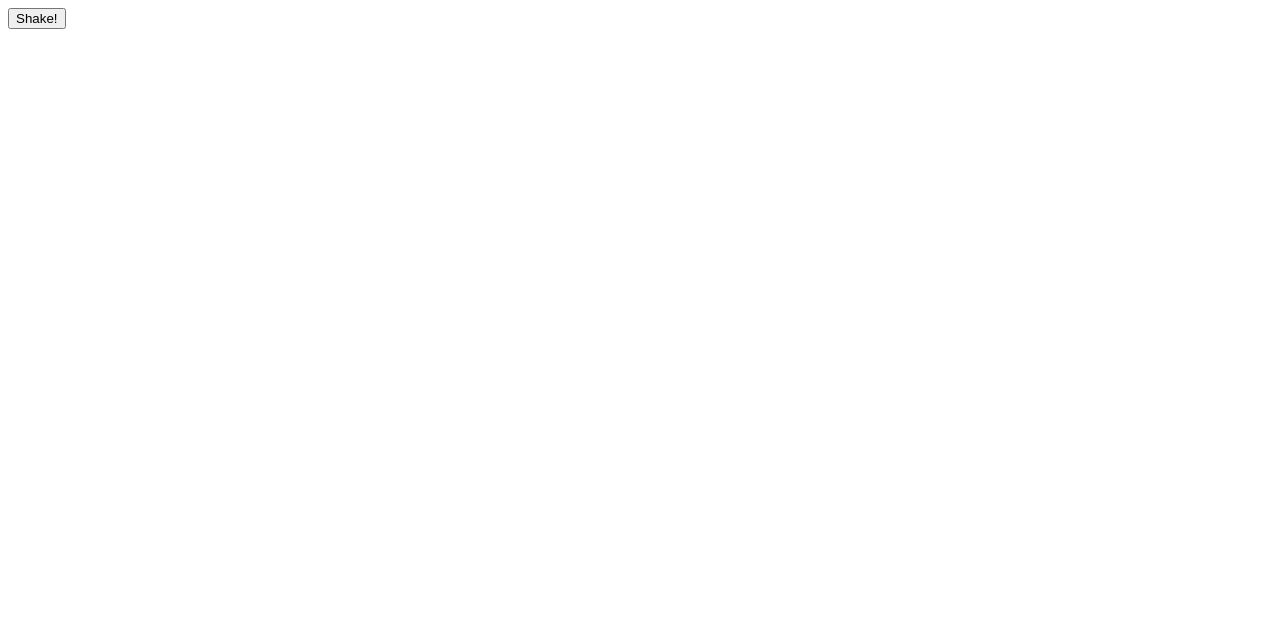
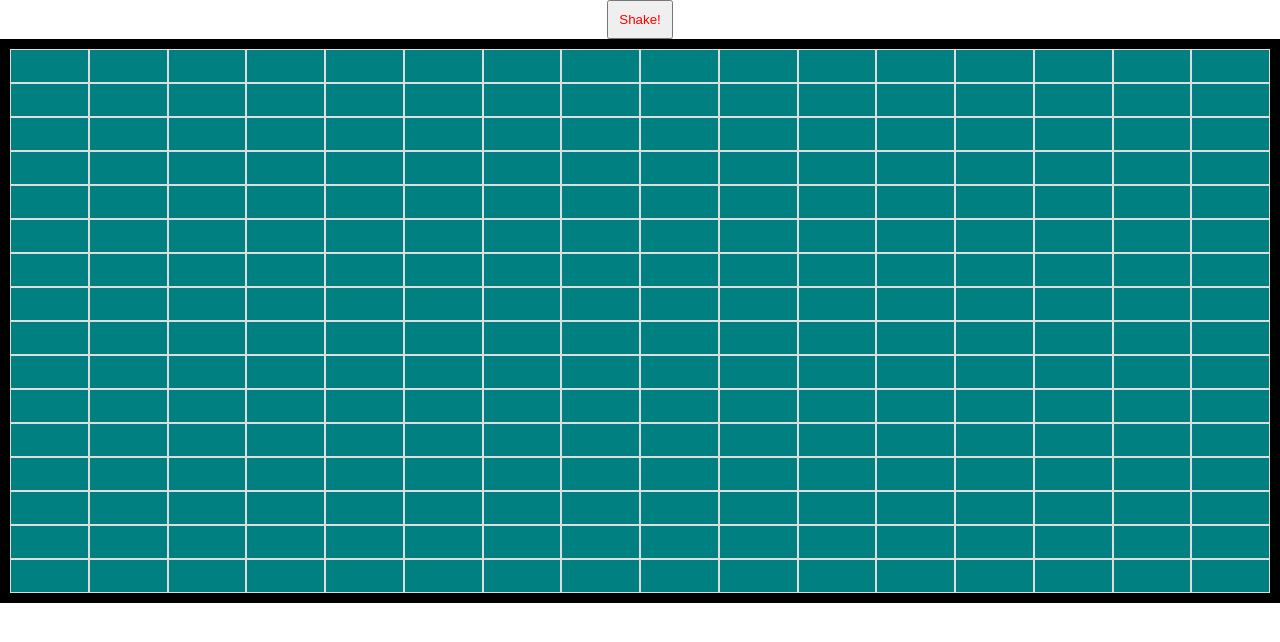
Before and after one commit to oscarortiz-mondragon/Etch-A-Sketch, a plain HTML site: page index.html in a window 1280 px wide. Drawn offline with Linux system fonts and the light colour scheme.

Commit message:
Made the sstarting grid, consider another method

```diff
--- a/index.html
+++ b/index.html
@@ -6,8 +6,10 @@
     <title>Etch-A-Sketch</title>
 </head>
 <body>
+    <input style="display: flex; margin: auto;" class="button" type="button" name="refresh" value="Shake!">
 <div id="container"></div>
-    <input type="button" name="refresh" value="Shake!">
+
+
     <script src="./script.js"></script>
     <link rel="stylesheet" href="./style.css">
 </body>
--- a/script.js
+++ b/script.js
@@ -1,21 +1,63 @@
 
 let button = document.querySelector("input")
 let container = document.querySelector("#container")
-container.setAttribute("style","display:flex")
-button.onclick = function createGrid(){
-let gridSize = prompt("How large do you want it?");
-let mathGrid = gridSize*gridSize;
+let startGrid = document.createElement('div')
+let cell = document.createElement("div");
+let atb =  cell.getAttribute('style')
+
+// // Start with 16 by 16
+let onPageGrid = function(){
+startGrid.setAttribute("style", "height:20px; width:20px; background:red;")
+container.appendChild(startGrid)}
+
+
+function makeRows(rows, cols) {
+
+  container.style.setProperty('--grid-rows', rows);
+  container.style.setProperty('--grid-cols', cols);
+  for (i = 0; i < (rows * cols); i++) {
+    let cell = document.createElement("div");
+    container.appendChild(cell).className = "grid-item";
+  };
+};
+
+makeRows(16, 16);
+
+
+// Creates a Grid with your choice of size.
+button.onclick =
+
+function createGrid () {
+    let gridSize = prompt("How large do you want it?");
+
 if(gridSize <= 0){
     alert("please choose a number greater than 0")
    createGrid()
 }
 else if (gridSize > 0) {
-    let div = document.createElement('div')
-    div.setAttribute("style","height:20px; width:20px; background-color:red;")
-container.appendChild(div)
+
+  container.style.setProperty('--grid-rows', gridSize);
+    container.style.setProperty('--grid-cols', gridSize);
+    for (i = 0; i < (gridSize * gridSize); i++) {
+      let cell = document.createElement("div");
+      container.appendChild(cell).className = "your-grid";
+
+    };
+    let test = document.getElementsByClassName("grid-item");
+    test.classList.remove("grid-item");
 }
 else{
     alert("please choose a number");
     createGrid();
 }
+
+
 }
+document.getElementById("gridContainer").style.cssText = (`display: grid;
+    grid-template-columns: repeat(` + grid + `,`+ cellHeight + `px);
+    grid-template-rows: repeat(` + grid + `,` + cellHeight + `px);
+    grid-gap: ` + padding + `px; width: ` + gridContainerHeight + `px;
+    height: ` + gridContainerHeight + `px;`);
+//   Need to create a way to delete the previous entry
+
+// make it part of the style, that way you don't have to add remove divs.
--- a/style.css
+++ b/style.css
@@ -0,0 +1,30 @@
+*{
+    margin: 0px;
+    padding: 0px;
+}
+#container{
+   border: 10px solid black;
+}
+.button{
+   padding: 10px;
+   color: red;
+   margin-left: 0;
+}
+:root {
+    --grid-cols: 1;
+    --grid-rows: 1;
+  }
+
+  #container {
+    display: grid;
+
+    grid-template-rows: repeat(var(--grid-rows), 1fr);
+    grid-template-columns: repeat(var(--grid-cols), 1fr);
+  }
+
+  .grid-item {
+    padding: 1em;
+    border: 1px solid #ddd;
+    text-align: center;
+    background: teal;
+  }
```
Also changed, not shown: 1 other file.
